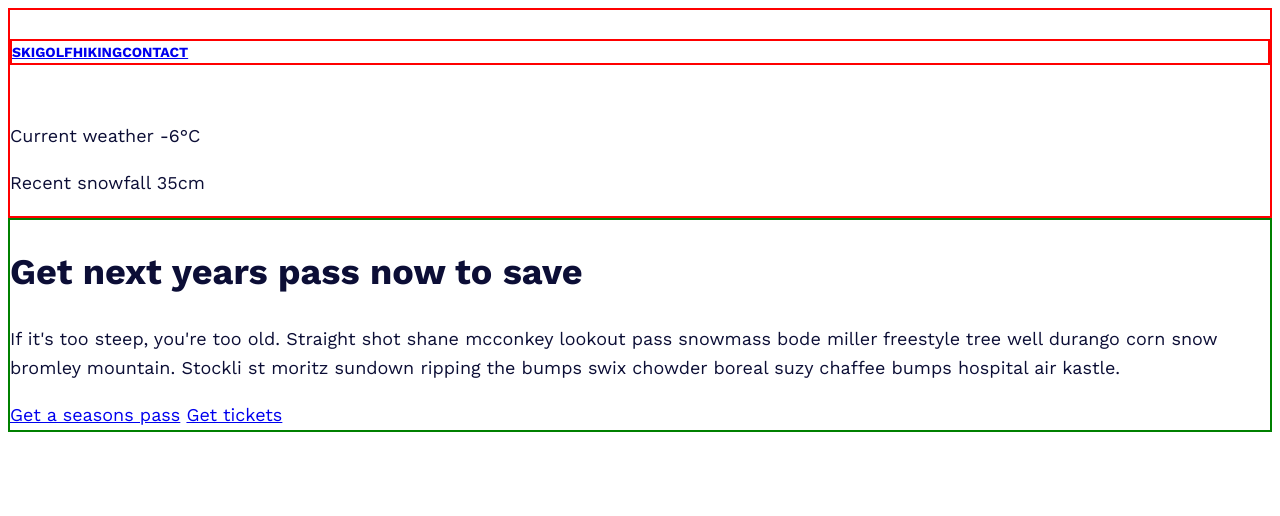
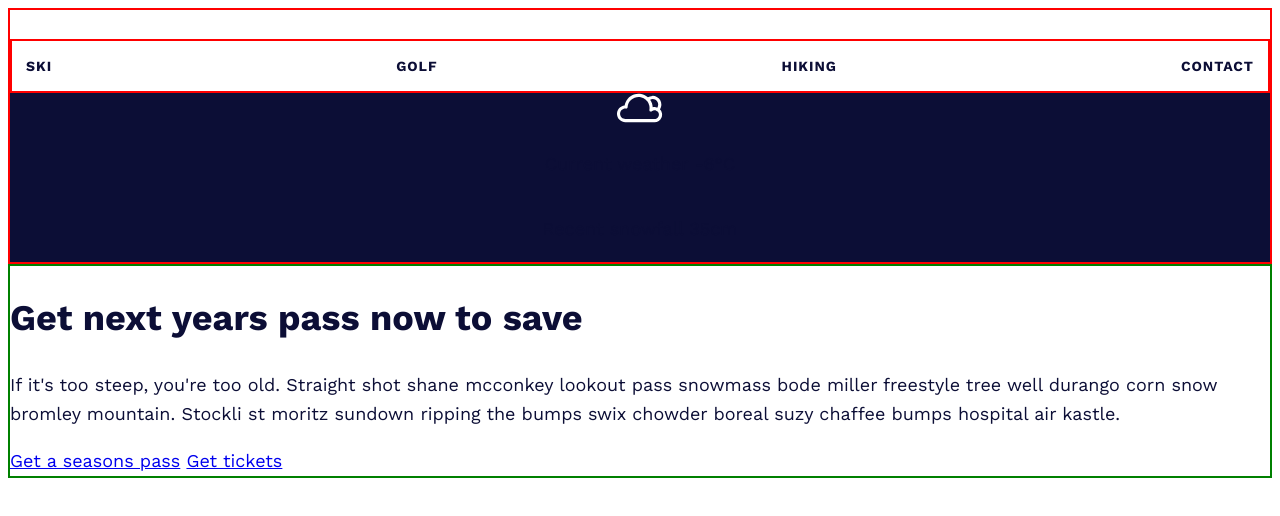
Before and after one commit to Yasir-Khan22/Mountaining-Design, a website built with Vite: page index.html in a window 1280 px wide. Built offline with nearby package versions, Linux system fonts and the light colour scheme; files whose address does not match are found by name.

Commit message:
stylesheets added

```diff
--- a/stylesheets/style.css
+++ b/stylesheets/style.css
@@ -23,19 +23,38 @@ body {
 
 header {
   border: 2px solid red;
+  text-align: center;
+}
+
+.logo {
+  margin-top: 1em;
 }
 
 .nav__list {
+  display: flex;
+  justify-content: space-between;
   border: 2px solid red;
   margin: 0;
   padding: 0;
-  display: flex;
+  padding: 1em;
   list-style: none;
   font-size: 0.875rem;
   text-transform: uppercase;
   font-weight: var(--fw-bold);
 }
 
+.nav__link {
+  text-decoration: none;
+  letter-spacing: 1px;
+  color: inherit;
+}
+
+.weather {
+  display: grid;
+  grid-template-columns: min-content, 1fr;
+  background: var(--clr-dark);
+}
+
 main {
   border: 2px solid green;
 }
```
